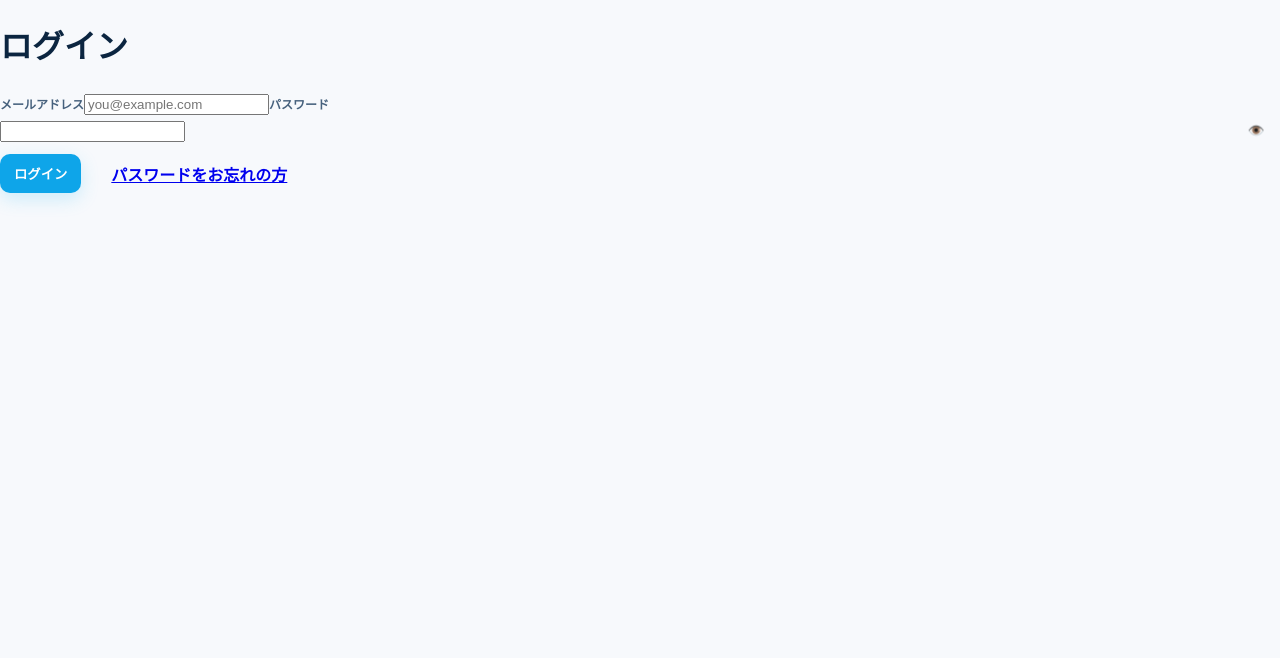
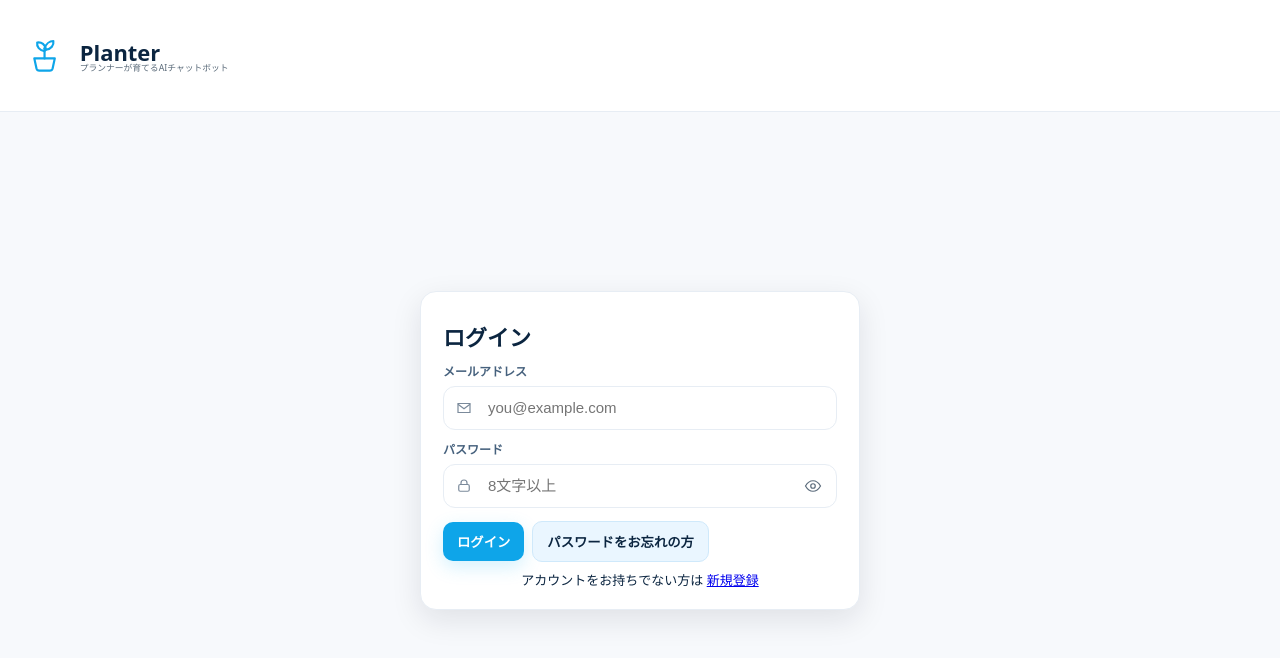
Before and after one commit to m-ota618/shachoai, a React (Vite) app: page /login in a window 1280 px wide. Shown: the top 658 px of the page. Built offline with nearby package versions, Linux system fonts and the light colour scheme; no server answers.

Commit message:
feat: 管理画面

```diff
--- a/src/pages/Login.tsx
+++ b/src/pages/Login.tsx
@@ -13,68 +13,85 @@ export default function Login() {
   const [msg, setMsg] = useState<string | null>(null);
   const [busy, setBusy] = useState(false);
 
-  // ★ 追加：RequireAuth から渡された遷移先（?from=）を取得
-  const searchParams = new URLSearchParams(loc.search);
-  const fromParam = searchParams.get("from");
-  const safeFrom = fromParam && fromParam.startsWith("/") ? fromParam : null;
-
   // ルーターガード（RequireAuth）からの理由付リダイレクトを拾う
   const reason = (loc.state as any)?.reason as string | undefined;
   useEffect(() => {
     if (reason === "forbidden_domain") {
-      setMsg("許可されていないメールドメインです。");
+      setMsg("許可されていないメールドメインです。会社のメールアドレスでログインしてください。");
     }
   }, [reason]);
 
-  const login = async () => {
+  const login = async (e: React.FormEvent) => {
+    e.preventDefault();
+    setMsg(null);
     setBusy(true);
-    setMsg(null);
     try {
-      const { data, error } = await supabase.auth.signInWithPassword({
-        email,
-        password: pw,
-      });
-      if (error) {
-        setMsg(error.message);
-        return;
-      }
-      if (!data.session) {
-        setMsg("セッションを取得できませんでした。");
-        return;
-      }
-
-      // ★ 修正：成功時の遷移。from があればそこへ、無ければ /app
-      if (safeFrom) {
-        nav(safeFrom, { replace: true });
-      } else {
+      const { error } = await supabase.auth.signInWithPassword({ email, password: pw });
+      if (error) { setMsg(`ログイン失敗：${error.message}`); return; }
+      // 成功時は常に /app へ遷移
       nav("/app", { replace: true });
-      }
     } catch (e: any) {
-      setMsg(e?.message ?? "エラーが発生しました。");
+      setMsg(`ログイン失敗：${e?.message ?? "不明なエラー"}`);
     } finally {
       setBusy(false);
     }
   };
 
   return (
-    <main className="auth">
-      <h1>ログイン</h1>
-      {msg && <div className="alert">{msg}</div>}
+    <>
+      {/* アプリ共通ヘッダ */}
+      <header className="app-header" role="banner">
+        <img src="/planter-lockup.svg" alt="Planter" className="brand-lockup" />
+        <div className="app-header-divider" />
+      </header>
+
+      {/* 中央カード */}
+      <main className="auth-center">
+        <form className="auth-card" onSubmit={login} aria-labelledby="loginTitle">
+          <h2 id="loginTitle" className="auth-card-title">ログイン</h2>
+
           <label className="label" htmlFor="email">メールアドレス</label>
+          <div className="input-group">
+            <span className="input-icon" aria-hidden>
+              <svg width="18" height="18" viewBox="0 0 24 24">
+                <path d="M4 6h16v12H4z" fill="none" stroke="currentColor" strokeWidth="1.6"/>
+                <path d="M4 7l8 6 8-6" fill="none" stroke="currentColor" strokeWidth="1.6"/>
+              </svg>
+            </span>
             <input
-        id="email" type="email" value={email}
+              id="email"
+              type="email"
+              placeholder="you@example.com"
+              value={email}
               onChange={(e) => setEmail(e.target.value)}
-        placeholder="you@example.com"
+              disabled={busy}
+              className="input"
+              required
               autoComplete="email"
+              inputMode="email"
             />
-      <label className="label" htmlFor="pw">パスワード</label>
+          </div>
+
+          <label className="label" htmlFor="pw" style={{ marginTop: 10 }}>パスワード</label>
           <div className="input-group">
+            <span className="input-icon" aria-hidden>
+              <svg width="18" height="18" viewBox="0 0 24 24">
+                <rect x="5" y="10" width="14" height="9" rx="2" fill="none" stroke="currentColor" strokeWidth="1.6"/>
+                <path d="M8 10V8a4 4 0 0 1 8 0v2" fill="none" stroke="currentColor" strokeWidth="1.6"/>
+              </svg>
+            </span>
             <input
               id="pw"
               type={showPw ? "text" : "password"}
+              placeholder="8文字以上"
               value={pw}
               onChange={(e) => setPw(e.target.value)}
+              disabled={busy}
+              className="input"
+              required
+              minLength={8}
               autoComplete="current-password"
+              inputMode="text"
             />
             <button
               type="button"
@@ -83,16 +100,50 @@ export default function Login() {
               onClick={() => setShowPw((v) => !v)}
               disabled={busy}
             >
-          {showPw ? "🙈" : "👁️"}
+              {showPw ? (
+                <svg width="18" height="18" viewBox="0 0 24 24">
+                  <path d="M3 3l18 18" stroke="currentColor" strokeWidth="1.8"/>
+                  <path d="M2 12s4-7 10-7 10 7 10 7-4 7-10 7c-2.6 0-4.9-1.2-6.7-2.9" fill="none" stroke="currentColor" strokeWidth="1.6"/>
+                </svg>
+              ) : (
+                <svg width="18" height="18" viewBox="0 0 24 24">
+                  <path d="M2 12s4-7 10-7 10 7 10 7-4 7-10 7-10-7-10-7z" fill="none" stroke="currentColor" strokeWidth="1.6"/>
+                  <circle cx="12" cy="12" r="3" fill="none" stroke="currentColor" strokeWidth="1.6" />
+                </svg>
+              )}
             </button>
           </div>
 
-      <div className="row" style={{ gap: 8, marginTop: 10 }}>
-        <button className="btn btn-primary" onClick={login} disabled={busy}>
-          ログイン
+          {msg && (
+            <div role="alert" aria-live="polite" className="auth-alert err">
+              {msg}
+            </div>
+          )}
+
+          <button type="submit" className="btn btn-primary auth-submit" disabled={busy}>
+            {busy ? <span className="spinner" aria-hidden /> : <span>ログイン</span>}
           </button>
-        <Link to="/forgot-password" className="btn btn-link">パスワードをお忘れの方</Link>
+
+          {/* 別画面で再設定（submitを絶対に発火させない） */}
+          <button
+            type="button"
+            className="btn btn-secondary auth-alt"
+            title="再設定用リンクをメールで受け取る"
+            onClick={(e) => {
+              e.preventDefault();
+              e.stopPropagation();
+              nav("/forgot-password");
+            }}
+          >
+            パスワードをお忘れの方
+          </button>
+
+          <div style={{ marginTop: 8, textAlign: 'center', fontSize: 13 }}>
+            アカウントをお持ちでない方は{" "}
+            <Link to="/signup" className="auth-link">新規登録</Link>
           </div>
+        </form>
       </main>
+    </>
   );
 }
--- a/src/pages/ResetPassword.tsx
+++ b/src/pages/ResetPassword.tsx
@@ -1,15 +1,10 @@
 // src/pages/ResetPassword.tsx
 import { useEffect, useState } from "react";
-import { useNavigate, useLocation } from "react-router-dom";
+import { useNavigate } from "react-router-dom";
 import { supabase } from "../lib/supabase";
 
 export default function ResetPassword() {
   const nav = useNavigate();
-  const loc = useLocation();
-  // ★ 追加：?from=
-  const searchParams = new URLSearchParams(loc.search);
-  const fromParam = searchParams.get("from");
-  const safeFrom = fromParam && fromParam.startsWith("/") ? fromParam : null;
 
   // ページ状態
   const [sessionReady, setSessionReady] = useState(false); // URLハッシュ取り込み完了
@@ -20,46 +15,71 @@ export default function ResetPassword() {
   const [pw2, setPw2] = useState("");
   const [showPw, setShowPw] = useState(false);
 
-  // 表示
+  // UI
   const [msg, setMsg] = useState<string | null>(null);
   const [okMsg, setOkMsg] = useState<string | null>(null);
   const [busy, setBusy] = useState(false);
 
-  // リカバリリンクから来た場合、URLハッシュからセッションを取り込む
+  // 初期化：URLハッシュのセッション取り込み完了を待つ
   useEffect(() => {
-    (async () => {
-      try {
-        const { data, error } = await supabase.auth.getSession();
-        if (error) throw error;
+    let mounted = true;
+
+    const check = async () => {
+      const { data } = await supabase.auth.getSession();
+      if (!mounted) return;
       setHasSession(!!data.session);
-      } catch {
-        setHasSession(false);
-      } finally {
       setSessionReady(true);
-      }
-    })();
+    };
+    check();
+
+    const { data: sub } = supabase.auth.onAuthStateChange((_e, s) => {
+      if (!mounted) return;
+      setHasSession(!!s);
+      setSessionReady(true);
+    });
+
+    return () => {
+      mounted = false;
+      sub.subscription.unsubscribe();
+    };
   }, []);
 
-  const submit = async () => {
-    if (pw !== pw2) { setMsg("確認用パスワードが一致しません。"); return; }
-    if (pw.length < 8) { setMsg("8文字以上で入力してください。"); return; }
+  const canSubmit =
+    pw.length >= 8 &&
+    pw2.length >= 8 &&
+    pw === pw2 &&
+    !busy &&
+    sessionReady &&
+    hasSession;
+
+  const onSubmit = async (e: React.FormEvent) => {
+    e.preventDefault();
+    setMsg(null);
+    setOkMsg(null);
+
+    if (!hasSession) {
+      setMsg("このページはメールのリンクから開いてください。");
+      return;
+    }
+    if (pw.length < 8) {
+      setMsg("パスワードは8文字以上で入力してください。");
+      return;
+    }
+    if (pw !== pw2) {
+      setMsg("確認用パスワードが一致しません。");
+      return;
+    }
 
     setBusy(true);
-    setMsg(null);
-    setOkMsg(null);
     try {
       const { error } = await supabase.auth.updateUser({ password: pw });
-      if (error) { setMsg(`更新に失敗：${error.message}`); return; }
+      if (error) {
+        setMsg(`更新に失敗：${error.message}`);
+        return;
+      }
       setOkMsg("パスワードを更新しました。");
-
-      // ★ 修正：from があればそこへ、なければ /app（少し待機）
-      setTimeout(() => {
-        if (safeFrom) {
-          nav(safeFrom, { replace: true });
-        } else {
-          nav("/app", { replace: true });
-        }
-      }, 800);
+      // 少し待ってからアプリへ
+      setTimeout(() => nav("/app", { replace: true }), 800);
     } catch (e: any) {
       setMsg(`更新に失敗：${e?.message ?? "不明なエラー"}`);
     } finally {
@@ -67,61 +87,140 @@ export default function ResetPassword() {
     }
   };
 
+  // ★「ログインへ戻る」は、リカバリ用セッションを明示的に破棄してから戻す
   const backToLogin = async () => {
     setBusy(true);
-    try { await supabase.auth.signOut(); } catch {}
-    finally {
+    try {
+      await supabase.auth.signOut(); // ← これがポイント
+    } catch {
+      // noop（失敗しても続行）
+    } finally {
       setBusy(false);
       nav("/login", { replace: true });
     }
   };
 
-  if (!sessionReady) return <main className="auth">読み込み中…</main>;
+  return (
+    <>
+      {/* アプリと共通の固定ヘッダ */}
+      <header className="app-header" role="banner">
+        <img src="/planter-lockup.svg" alt="Planter" className="brand-lockup" />
+        <div className="app-header-divider" />
+      </header>
 
-  return (
-    <main className="auth">
-      <h1>パスワード再設定</h1>
-      {okMsg ? <div className="notice">{okMsg}</div> : null}
-      {msg ? <div className="alert">{msg}</div> : null}
+      {/* 中央カードのみ表示 */}
+      <main className="auth-center">
+        <form className="auth-card" onSubmit={onSubmit} aria-labelledby="rpTitle">
+          <h2 id="rpTitle" className="auth-card-title">パスワード再設定</h2>
 
-      {hasSession ? (
+          {!sessionReady ? (
+            <div className="skeleton">リンクを確認しています...</div>
+          ) : !hasSession ? (
+            <>
+              <div className="auth-alert err" role="alert">
+                このページは<strong>メールのリンク</strong>から開いてください。<br />
+                ログイン画面の「パスワードをお忘れの方」から再度メールを送信できます。
+              </div>
+              <div className="row" style={{ marginTop: 10 }}>
+                <button
+                  type="button"
+                  className="btn btn-secondary"
+                  onClick={backToLogin}
+                  disabled={busy}
+                >
+                  ログインへ戻る
+                </button>
+              </div>
+            </>
+          ) : (
             <>
               <label className="label" htmlFor="pw">新しいパスワード</label>
               <div className="input-group">
+                <span className="input-icon" aria-hidden>
+                  <svg width="18" height="18" viewBox="0 0 24 24">
+                    <rect x="5" y="10" width="14" height="9" rx="2" fill="none" stroke="currentColor" strokeWidth="1.6"/>
+                    <path d="M8 10V8a4 4 0 0 1 8 0v2" fill="none" stroke="currentColor" strokeWidth="1.6"/>
+                  </svg>
+                </span>
                 <input
-              id="pw" type={showPw ? "text" : "password"}
-              value={pw} onChange={(e) => setPw(e.target.value)}
+                  id="pw"
+                  type={showPw ? "text" : "password"}
+                  placeholder="8文字以上"
+                  value={pw}
+                  onChange={(e) => setPw(e.target.value)}
+                  disabled={busy}
+                  className="input"
+                  required
+                  minLength={8}
                   autoComplete="new-password"
                 />
                 <button
                   type="button"
                   className="input-affix-btn"
                   aria-label={showPw ? "パスワードを隠す" : "パスワードを表示"}
-              onClick={() => setShowPw((v) => !v)}
+                  onClick={() => setShowPw(v => !v)}
                   disabled={busy}
                 >
-              {showPw ? "🙈" : "👁️"}
+                  {showPw ? (
+                    <svg width="18" height="18" viewBox="0 0 24 24">
+                      <path d="M3 3l18 18" stroke="currentColor" strokeWidth="1.8"/>
+                      <path d="M2 12s4-7 10-7 10 7 10 7-4 7-10 7c-2.6 0-4.9-1.2-6.7-2.9" fill="none" stroke="currentColor" strokeWidth="1.6"/>
+                    </svg>
+                  ) : (
+                    <svg width="18" height="18" viewBox="0 0 24 24">
+                      <path d="M2 12s4-7 10-7 10 7 10 7-4 7-10 7-10-7-10-7z" fill="none" stroke="currentColor" strokeWidth="1.6"/>
+                      <circle cx="12" cy="12" r="3" fill="none" stroke="currentColor" strokeWidth="1.6" />
+                    </svg>
+                  )}
                 </button>
               </div>
 
-          <label className="label" htmlFor="pw2">新しいパスワード（確認）</label>
+              <label className="label" htmlFor="pw2" style={{ marginTop: 10 }}>新しいパスワード（確認）</label>
+              <div className="input-group">
+                <span className="input-icon" aria-hidden>
+                  <svg width="18" height="18" viewBox="0 0 24 24">
+                    <rect x="5" y="10" width="14" height="9" rx="2" fill="none" stroke="currentColor" strokeWidth="1.6"/>
+                    <path d="M8 10V8a4 4 0 0 1 8 0v2" fill="none" stroke="currentColor" strokeWidth="1.6"/>
+                  </svg>
+                </span>
                 <input
-            id="pw2" type={showPw ? "text" : "password"}
-            value={pw2} onChange={(e) => setPw2(e.target.value)}
+                  id="pw2"
+                  type={showPw ? "text" : "password"}
+                  placeholder="もう一度入力"
+                  value={pw2}
+                  onChange={(e) => setPw2(e.target.value)}
+                  disabled={busy}
+                  className="input"
+                  required
+                  minLength={8}
                   autoComplete="new-password"
                 />
+              </div>
 
-          <div className="row" style={{ gap: 8, marginTop: 10 }}>
-            <button className="btn btn-primary" onClick={submit} disabled={busy}>更新</button>
-            <button className="btn btn-secondary" onClick={backToLogin} disabled={busy}>ログインへ戻る</button>
+              <div className="help" style={{ marginTop: 6 }}>
+                ・8文字以上 / 推奨：英大文字・小文字・数字の混在<br/>
+                ・更新後は自動でアプリに遷移します
               </div>
-        </>
-      ) : (
-        <>
-          <p>再設定リンクが無効か期限切れの可能性があります。もう一度お試しください。</p>
-          <button className="btn btn-secondary" onClick={backToLogin} disabled={busy}>ログインへ戻る</button>
+
+              {okMsg && <div className="auth-alert ok" role="status">{okMsg}</div>}
+              {msg && <div className="auth-alert err" role="alert">{msg}</div>}
+
+              <button type="submit" className="btn btn-primary auth-submit" disabled={!canSubmit}>
+                {busy ? <span className="spinner" aria-hidden /> : <span>更新する</span>}
+              </button>
+
+              <button
+                type="button"
+                className="btn btn-secondary auth-alt"
+                onClick={backToLogin} // ← サインアウトしてから戻る
+                disabled={busy}
+              >
+                ログインへ戻る
+              </button>
             </>
           )}
+        </form>
       </main>
+    </>
   );
 }
```
Lines whose indentation alone changed are shown as unchanged.
